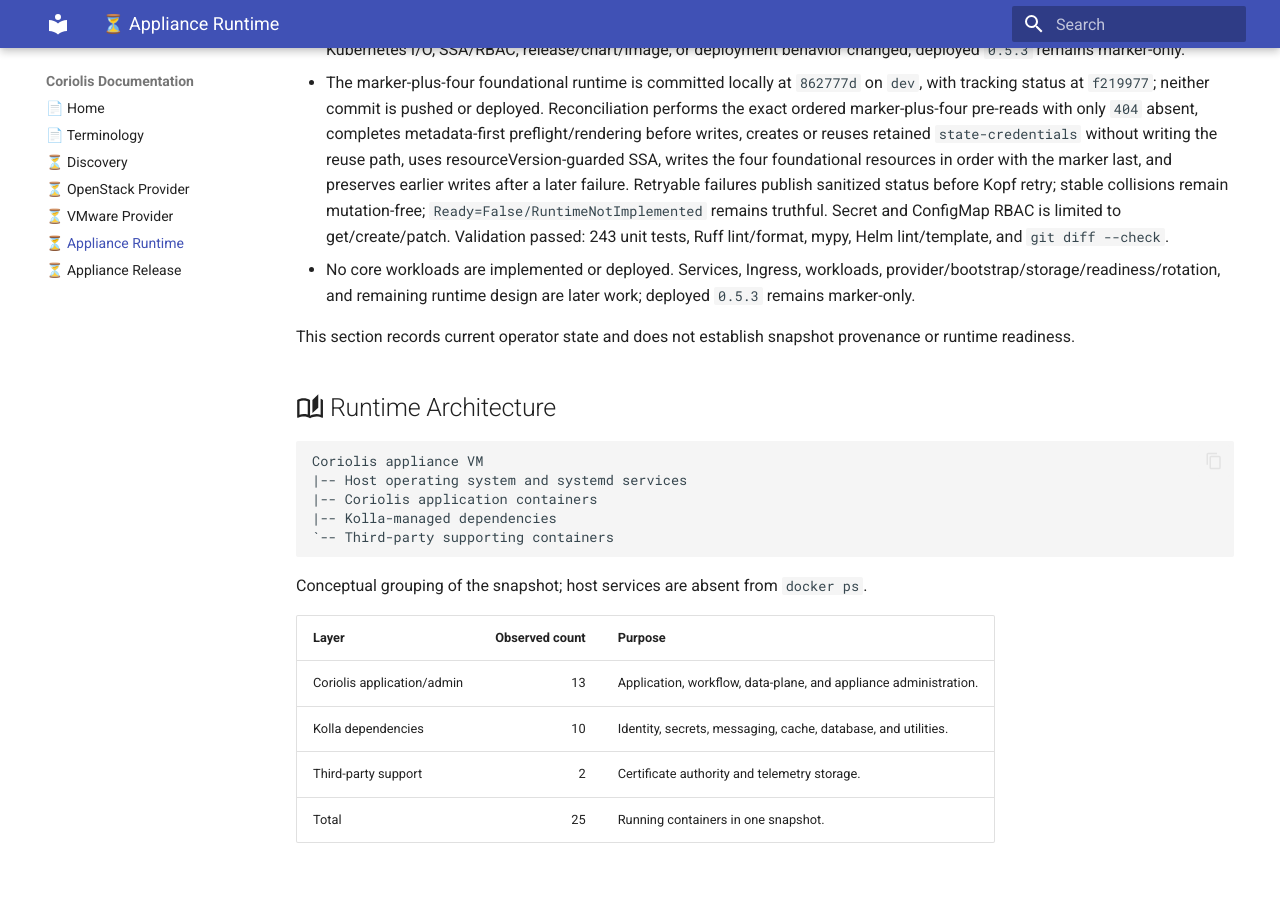
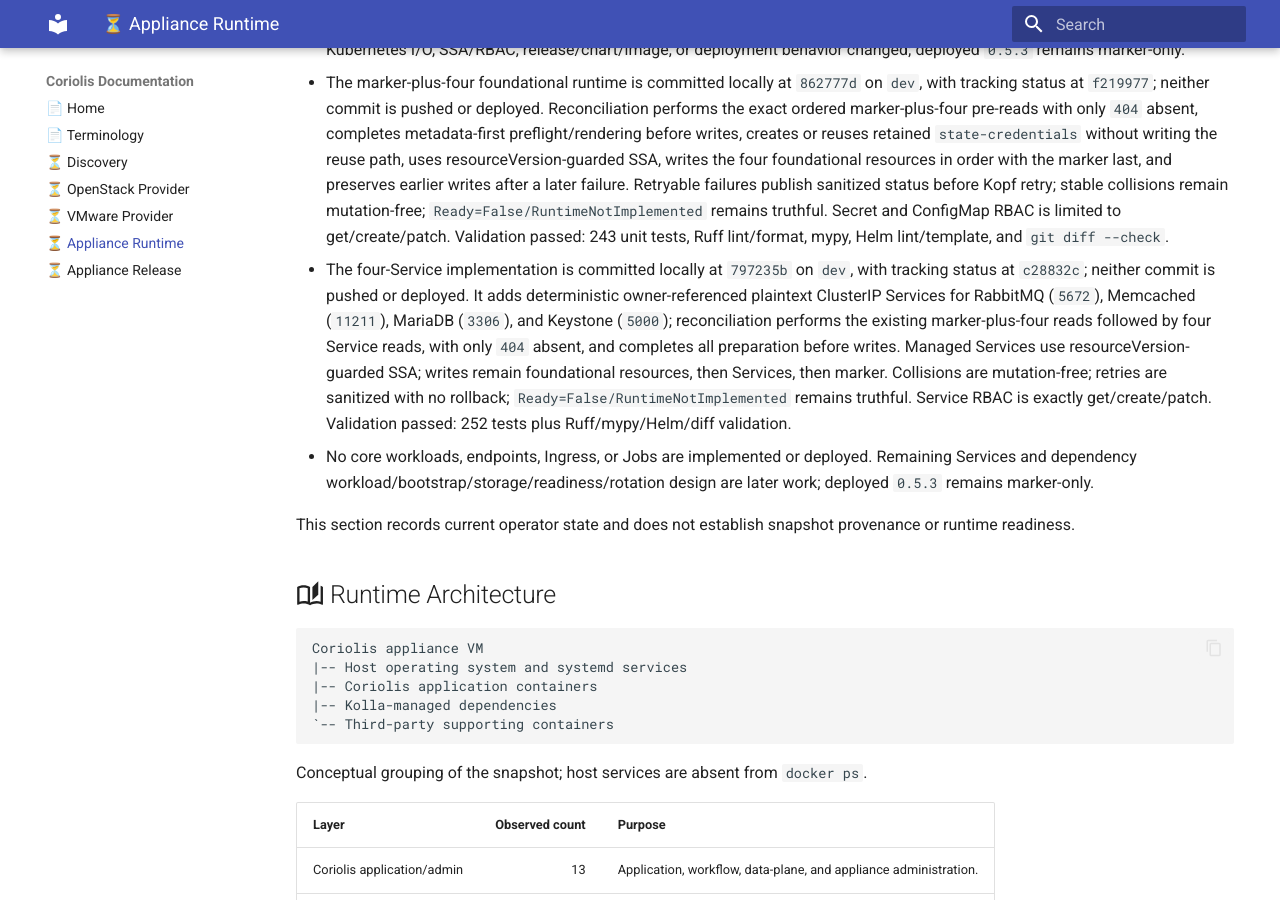
Before and after one commit to radumoisan/coriolis, an MkDocs documentation site: the page built from docs/appliance-runtime.md, in a window 1280 px wide and 900 px high, scrolled down 2250 px. Built offline with MkDocs 1.6.1 and Material for MkDocs 9.7.7, drawn with Linux system fonts in a browser that asks for light colours.

Commit message:
Update operator dependency Service status

```diff
--- a/docs/appliance-runtime.md
+++ b/docs/appliance-runtime.md
@@ -35,7 +35,8 @@
 - The historical documentation-only multi-resource reconciliation policy is committed locally at `747427a` on `dev`, not pushed or deployed. Its marker-plus-five sequence is superseded; durable collision, preparation-before-write, marker-last, non-transactional failure, and value-safe status semantics carry forward to the current marker-plus-four policy.
 - The pure Kubernetes networking/configuration contract is committed locally at `e2ddb30` on `dev`, with tracking status at `2a72e24`; neither commit is pushed or deployed. It derives RabbitMQ, Memcached, MariaDB, and Keystone Service names; freezes plaintext internal ports and API/configuration paths; adds Kubernetes-derived plaintext templates; removes Step CA from the initial pure APIs/preflight; and defines per-CR ingress settings without creating runtime Services or Ingresses. Validation passed: 218 unit tests, Ruff lint/format, strict mypy, Helm lint/template, `git diff --check`, byte parity for all 23 immutable copied templates, and offline wheel inspection of all 27 packaged template resources. No `main.py`, runtime Kubernetes I/O, SSA/RBAC, release/chart/image, or deployment behavior changed; deployed `0.5.3` remains marker-only.
 - The marker-plus-four foundational runtime is committed locally at `862777d` on `dev`, with tracking status at `f219977`; neither commit is pushed or deployed. Reconciliation performs the exact ordered marker-plus-four pre-reads with only `404` absent, completes metadata-first preflight/rendering before writes, creates or reuses retained `state-credentials` without writing the reuse path, uses resourceVersion-guarded SSA, writes the four foundational resources in order with the marker last, and preserves earlier writes after a later failure. Retryable failures publish sanitized status before Kopf retry; stable collisions remain mutation-free; `Ready=False/RuntimeNotImplemented` remains truthful. Secret and ConfigMap RBAC is limited to get/create/patch. Validation passed: 243 unit tests, Ruff lint/format, mypy, Helm lint/template, and `git diff --check`.
-- No core workloads are implemented or deployed. Services, Ingress, workloads, provider/bootstrap/storage/readiness/rotation, and remaining runtime design are later work; deployed `0.5.3` remains marker-only.
+- The four-Service implementation is committed locally at `797235b` on `dev`, with tracking status at `c28832c`; neither commit is pushed or deployed. It adds deterministic owner-referenced plaintext ClusterIP Services for RabbitMQ (`5672`), Memcached (`11211`), MariaDB (`3306`), and Keystone (`5000`); reconciliation performs the existing marker-plus-four reads followed by four Service reads, with only `404` absent, and completes all preparation before writes. Managed Services use resourceVersion-guarded SSA; writes remain foundational resources, then Services, then marker. Collisions are mutation-free; retries are sanitized with no rollback; `Ready=False/RuntimeNotImplemented` remains truthful. Service RBAC is exactly get/create/patch. Validation passed: 252 tests plus Ruff/mypy/Helm/diff validation.
+- No core workloads, endpoints, Ingress, or Jobs are implemented or deployed. Remaining Services and dependency workload/bootstrap/storage/readiness/rotation design are later work; deployed `0.5.3` remains marker-only.
 
 This section records current operator state and does not establish snapshot provenance or runtime readiness.
 
```
